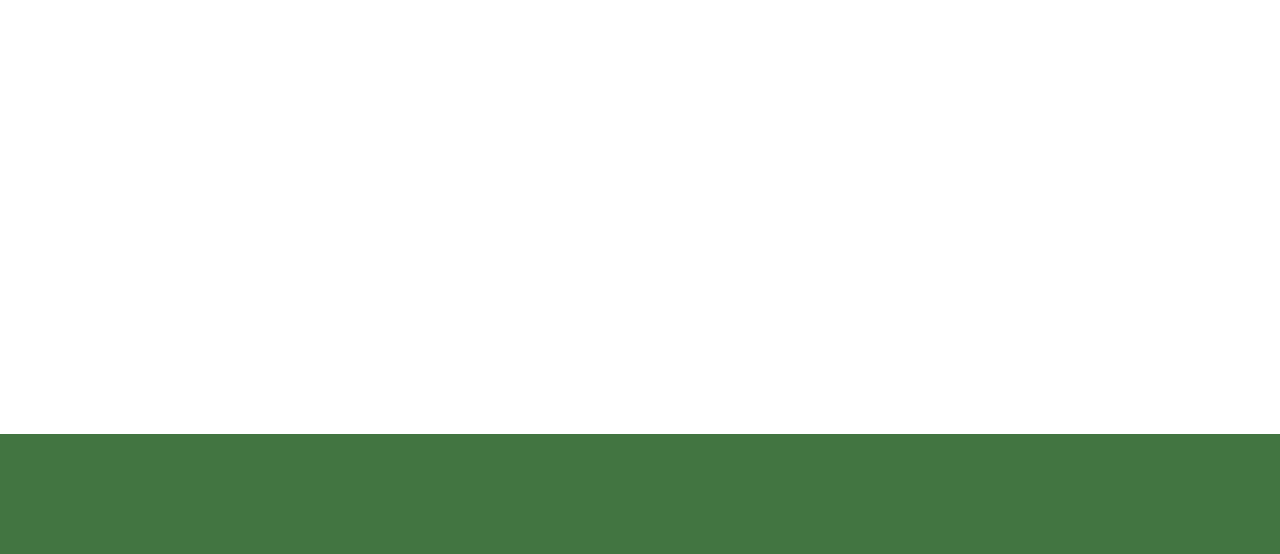
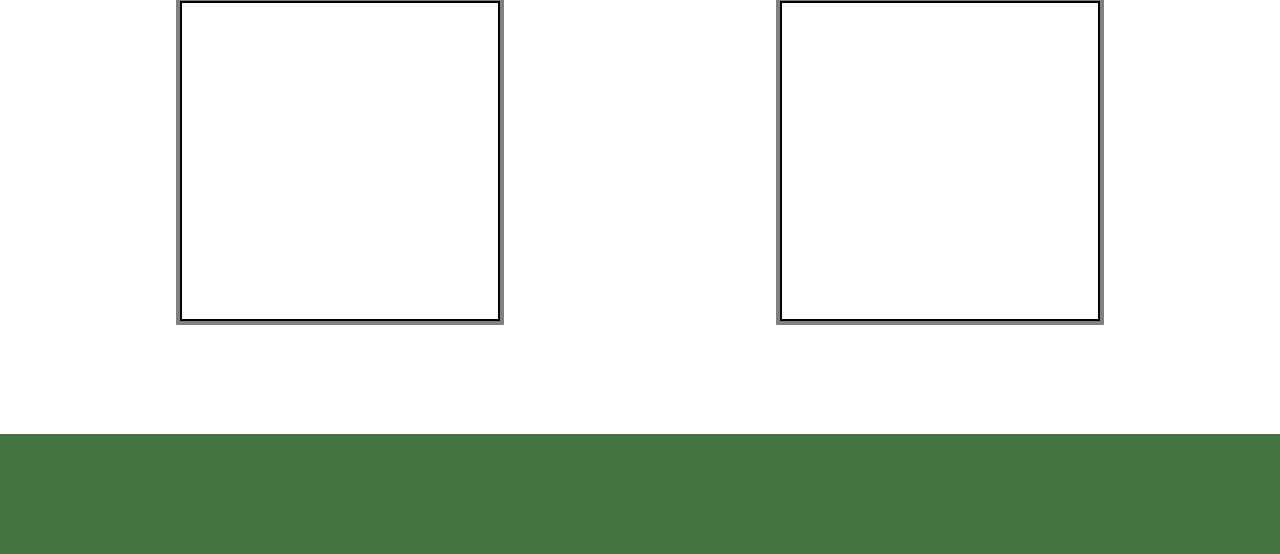
Before and after one commit to adamdrsinc/odin-battleships, a website built with webpack: page src/index.html in a window 1280 px wide. Shown: the part 246-800 px from the top of the page. Built offline with nearby package versions, Linux system fonts and the light colour scheme.

Commit message:
feat: add styling and finished skeleton

```diff
--- a/src/css/style.css
+++ b/src/css/style.css
@@ -21,14 +21,69 @@ header{
     min-height: 10vh;
 }
 
+footer{
+    min-height: 15vh;
+}
+
 #main{
     flex: 1;
     display: flex;
     flex-direction: column;
-    margin: 0 10vw;
-    padding: 2vh 0;
+    justify-content: center;
+    align-items: center;
+    margin: 0 auto;
+    width: 100%;
+    max-width: 1200px;
+    height: 100%;
 }
 
-footer{
-    min-height: 15vh;
+#games-container{
+    display: flex;
+    width: 100%;
 }
+
+.game{
+    flex: 1;
+    display: flex;
+    flex-direction: column;
+    justify-content: center;
+    align-items: center;
+}
+
+.game h2{
+    text-align: center;
+    font-size: 2rem;
+    margin-bottom: 16px;
+}
+
+.game-grid{
+    display: grid;
+    grid-template-columns: repeat(10, 1fr);
+    grid-template-rows: repeat(10, 1fr);
+    grid-auto-rows: 1fr;
+    border: 2px solid black;
+    outline: 4px solid gray;
+
+    height: 40vh;
+    width: 40vh;
+}
+
+.tile{
+    border: 1px solid black;
+}
+
+.tile:hover{
+    background-color: lightgray;
+}
+
+.tile.player-is-hit{
+    background-color: red;
+}
+
+.tile.computer-is-hit{
+    background-color: lightgreen;
+}
+
+.tile.miss{
+    background-color: gray;
+}
--- a/src/index.html
+++ b/src/index.html
@@ -8,14 +8,14 @@
     <body>
         <header></header>
         <div id="main">
-            <div id="complete-container">
-                <div class="game-container" gameboard="player">
+            <div id="games-container">
+                <div class="game">
                     <h2>Player</h2>
-                    <div class="game-grid"></div>
+                    <div class="game-grid player"></div>
                 </div>
-                <div class="game-container" gameboard="computer">
+                <div class="game">
                     <h2>Computer</h2>
-                    <div class="game-grid"></div>
+                    <div class="game-grid computer"></div>
                 </div>
             </div>
             <div id="person-wins-container"></div>
```
